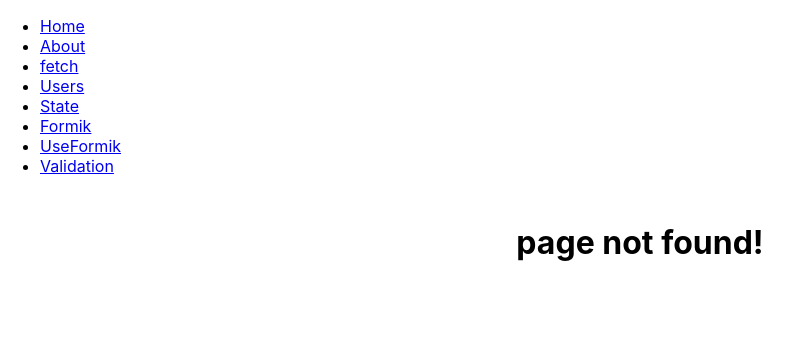
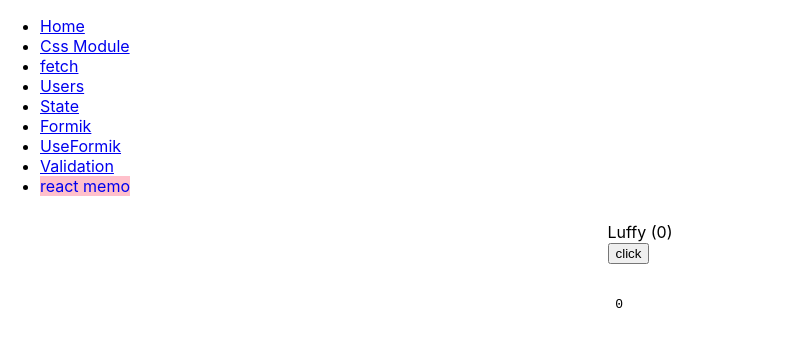
Before and after one commit to YaseiSensei/react-example, a React (Create React App) app: page /memo in a window 1280 px wide. Before the commit this address had no page. Shown: the top 346 px of the page, without its empty margins (0-801 px from the left). Built offline with nearby package versions, Linux system fonts and the light colour scheme.

Commit message:
memo-usememo-usecallback

```diff
--- a/src/App.js
+++ b/src/App.js
@@ -9,7 +9,6 @@ import {
 /* import SampleApp2 from './sample-project2/Sample2'; */
 /* import SampleApp1 from './sample-project1/Sample1'; */
 /* import UseEffect from './useEffect/UseEffect'; */
-/* import Entrance from './entrance/Entrance'; */
 import UseState from './pages/useState/UseState';
 import CssModule from "./pages/css-module/CssModule";
 import Fetch from "./pages/native-fetch/Fetch";
@@ -23,6 +22,7 @@ import Error404 from './pages/router/Error404';
 import FormikSample from './pages/formik/FormikSample';
 import UseFormikSample from './pages/formik/UseFormikSample';
 import Register from './pages/formik/Register';
+import MemoSample from './pages/react-memo/MemoSample';
 
 
 
@@ -49,7 +49,7 @@ function App() {
             <NavLink style={({ isActive }) => isActive ? activeStyle : undefined} to="/">Home</NavLink>
           </li>
           <li>
-            <NavLink style={({ isActive }) => isActive ? activeStyle : undefined} to="/module">About</NavLink>
+            <NavLink style={({ isActive }) => isActive ? activeStyle : undefined} to="/module">Css Module</NavLink>
           </li>
           <li>
             <NavLink style={({ isActive }) => isActive ? activeStyle : undefined} to="/fetch">fetch</NavLink>
@@ -68,6 +68,9 @@ function App() {
           </li>
           <li>
             <NavLink style={({ isActive }) => isActive ? activeStyle : undefined} to="/validation">Validation</NavLink>
+          </li>
+          <li>
+            <NavLink style={({ isActive }) => isActive ? activeStyle : undefined} to="/memo">react memo</NavLink>
           </li>
         </ul>
       </nav>
@@ -95,7 +98,7 @@ function App() {
           <Route path='/formik' element={<FormikSample/>}></Route>
           <Route path='/useformik' element={<UseFormikSample/>}></Route>
           <Route path='/validation' element={<Register/>}></Route>
-
+          <Route path='/memo' element={<MemoSample/>}></Route>
         </Routes>
       </div>
     </Router>
--- /dev/null
+++ b/src/pages/react-memo/Header.js
@@ -0,0 +1,14 @@
+import React from 'react'
+
+function Header({number,object,increase}) {
+    console.log("header");
+  return (
+    <div> {object.name} ({number})
+    <br />
+    <button onClick={increase}> click</button>
+
+    </div>
+  )
+}
+
+export default React.memo(Header)
--- /dev/null
+++ b/src/pages/react-memo/MemoSample.js
@@ -0,0 +1,23 @@
+import React, { useCallback, useMemo, useState } from 'react'
+import Header from './Header'
+
+export default function MemoSample() {
+    const [number, setNumber] = useState(0)
+
+    const obj=useMemo(()=>{
+        return {name:"Luffy"}
+    },[])
+
+   const increaseNumber=useCallback(()=>{setNumber((prevState)=>prevState+1)},[])
+
+
+    return (
+        <div>
+            <Header number={number < 10 ? 0 : number}  object={obj}  increase={increaseNumber}  />
+            <br />
+            <pre> {number}</pre>
+
+
+        </div>
+    )
+}
```
